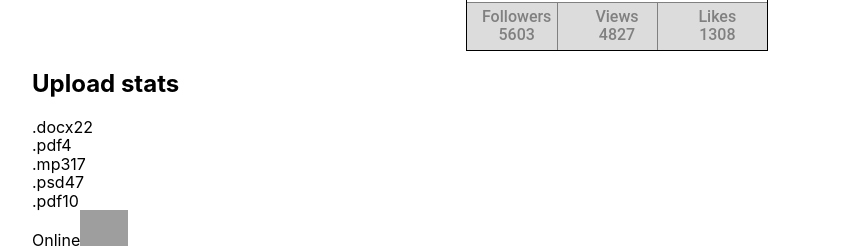
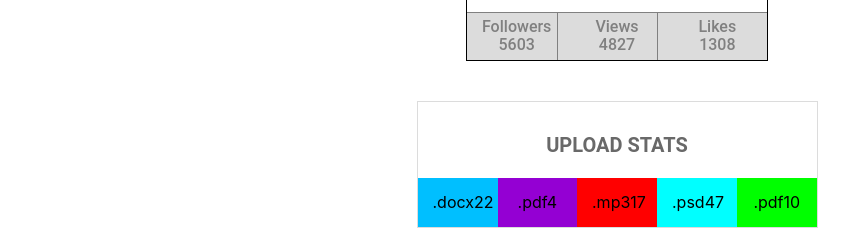
Before and after one commit to ErihKoh/goit-react-hw-01-components, a React (Create React App) app: page / in a window 1280 px wide. Shown: the part 349-599 px from the top of the page, without its empty margins (23-872 px from the left). Built offline with nearby package versions, Linux system fonts and the light colour scheme; grey boxes are pictures that could not be loaded.

Commit message:
statistic complited

```diff
--- /dev/null
+++ b/src/components/Statistic/Statistic.module.css
@@ -0,0 +1,49 @@
+.statistics {
+  margin: 40px auto;
+  padding-top: 30px;
+  max-width: 399px;
+  border: 1px solid #dcdcdc;
+  text-align: center;
+}
+
+.title {
+  margin-bottom: 20px;
+  text-transform: uppercase;
+  font-family: Roboto;
+  font-style: normal;
+  font-weight: 700;
+  font-size: 20px;
+  line-height: 1.33;
+  color: #696969;
+}
+
+.statisticList {
+  display: flex;
+  justify-content: space-around;
+  /* border-top: 1px solid #000; */
+}
+
+.item {
+  padding: 15px;
+  width: 50px;
+}
+
+.item:nth-child(1) {
+  background-color: #00bfff;
+}
+
+.item:nth-child(2) {
+  background-color: #9400d3;
+}
+
+.item:nth-child(3) {
+  background-color: #ff0000;
+}
+
+.item:nth-child(4) {
+  background-color: #00ffff;
+}
+
+.item:nth-child(5) {
+  background-color: #00ff00;
+}
--- a/src/components/Statistic/StatisticList.jsx
+++ b/src/components/Statistic/StatisticList.jsx
@@ -1,10 +1,11 @@
 import PropTypes from 'prop-types';
+import s from './Statistic.module.css';
 
 function StatisticList({ stats }) {
   return (
-    <ul className="stat-list">
+    <ul className={s.statisticList}>
       {stats.map(stat => (
-        <li className="item" key={stat.id}>
+        <li className={s.item} key={stat.id}>
           <span className="label">{stat.label}</span>
 
           <span className="percentage">{stat.percentage}</span>
--- a/src/components/Statistic/Statistics.jsx
+++ b/src/components/Statistic/Statistics.jsx
@@ -1,9 +1,10 @@
 import PropTypes from 'prop-types';
+import s from './Statistic.module.css';
 
 function Statistics({ title, children }) {
   return (
-    <section className="statistics">
-      <h2 className="title">{title}</h2>
+    <section className={s.statistics}>
+      <h2 className={s.title}>{title}</h2>
 
       {children}
     </section>
--- a/src/components/User_profile/user_profile.module.css
+++ b/src/components/User_profile/user_profile.module.css
@@ -2,9 +2,7 @@
   max-width: 300px;
   min-height: 330px;
 
-  margin-left: auto;
-  margin-right: auto;
-  margin-top: 30px;
+  margin: 40px auto;
   padding-top: 30px;
   border: 1px solid #000000;
   text-align: center;
@@ -15,8 +13,6 @@
   height: 150px;
   margin-bottom: 10px;
   padding-top: 10px;
-  /* padding-left: 15px;
-  padding-right: 15px; */
   border-radius: 150px; /* Радиус скругления */
   border: 1px solid #ccc; /* Параметры рамки */
   box-shadow: 0 0 5px #666; /* Параметры тени */
--- a/src/index.css
+++ b/src/index.css
@@ -28,3 +28,11 @@ ul {
   padding: 0;
   margin: 0;
 }
+
+h1,
+h2,
+h3,
+h4 {
+  margin-top: 0;
+  margin-bottom: 0;
+}
```
Also changed, not shown: 1 other file (tests, documents, lock files or other folders).
